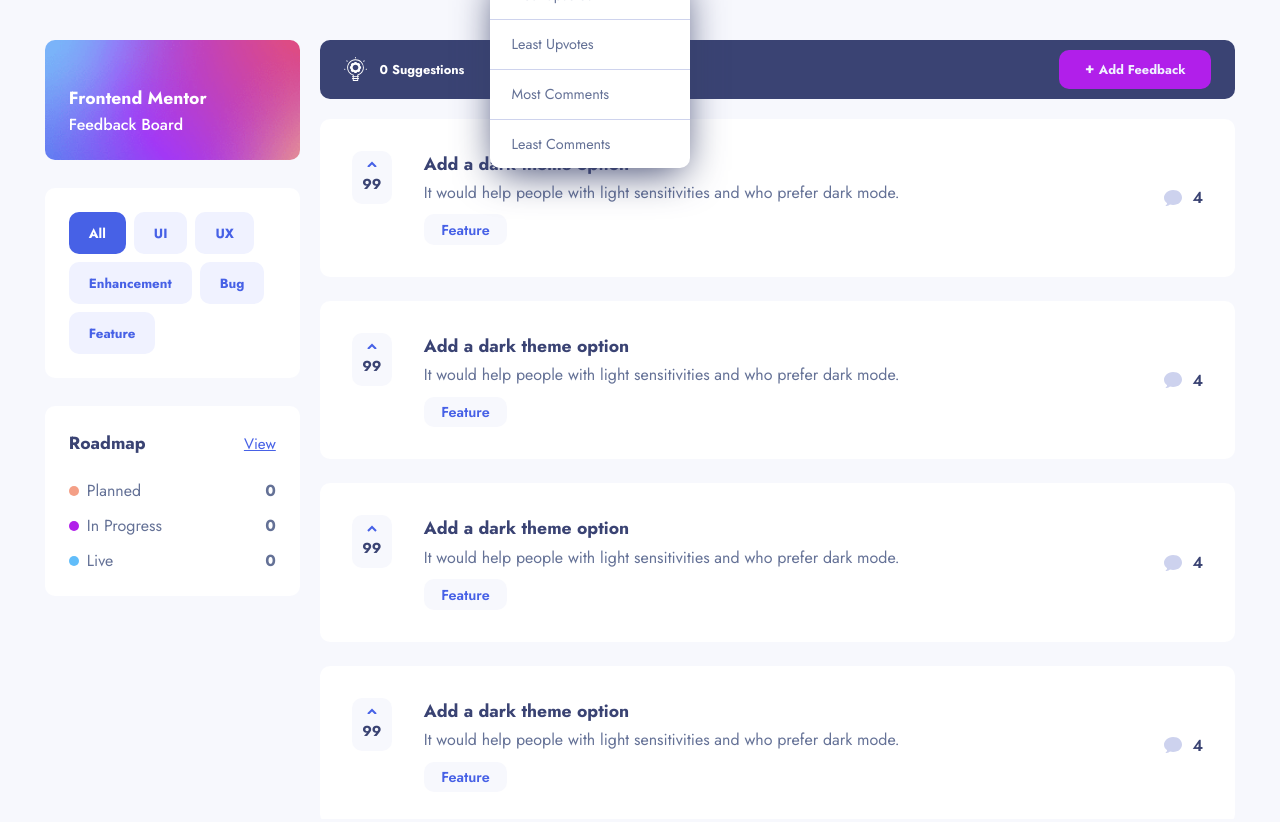
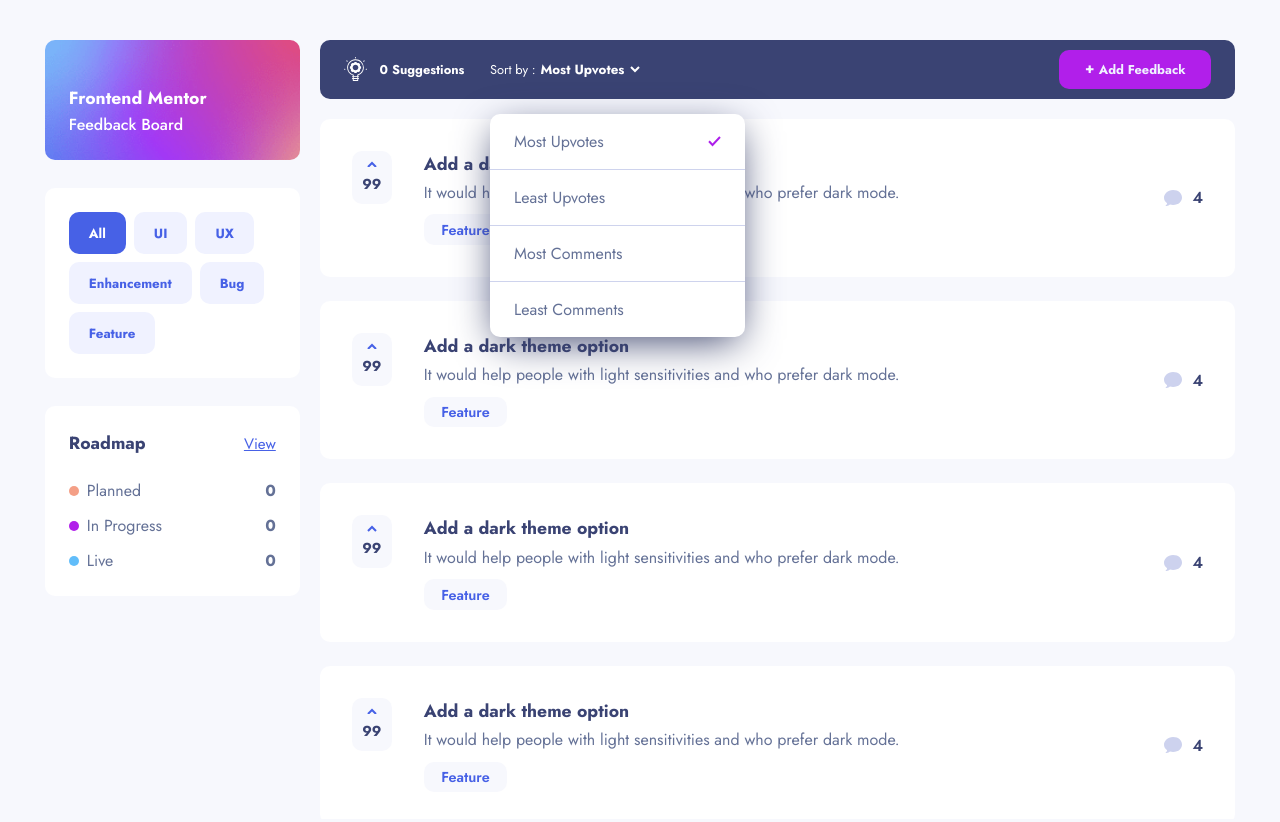
Before and after one commit to Victor-Nyagudi/product-feedback-app-react, a React (Create React App) app: page / in a window 1280 px wide. Shown: the top 822 px of the page. Built offline with nearby package versions, Linux system fonts and the light colour scheme.

Commit message:
Style for 600px up and position DropdownMenu SuggestionsPage

```diff
--- a/src/css/main.css
+++ b/src/css/main.css
@@ -314,6 +314,8 @@
 
 .dropdown-menu {
   position: absolute;
+  top: 4.25em;
+  left: 0;
   background-color: white;
   border-radius: 10px;
   -webkit-box-shadow: 0px 10px 40px -7px #373F68;
@@ -981,6 +983,12 @@
     font-size: 1rem;
     margin-bottom: 0;
     min-height: 96px;
+  }
+  .dropdown-menu {
+    min-width: 255px;
+  }
+  .dropdown-menu__button, .dropdown-menu__button--active {
+    font-size: 1rem;
   }
   .suggestions {
     width: 93%;
--- a/src/main.scss
+++ b/src/main.scss
@@ -393,7 +393,8 @@
 
 .dropdown-menu {
     position: absolute;
-
+    top: 4.25em;
+    left: 0;
 
     background-color: getColor('white');
     border-radius: $border-radius;
@@ -932,6 +933,12 @@
         min-height: 96px;
     }
 
+    .dropdown-menu {
+        min-width: 255px;
+
+        &__button { font-size: 1rem; }
+    }
+
     .suggestions {
         width: 93%;
         max-width: 1200px;
```
Also changed, not shown: 1 other file (tests, documents, lock files or other folders).
